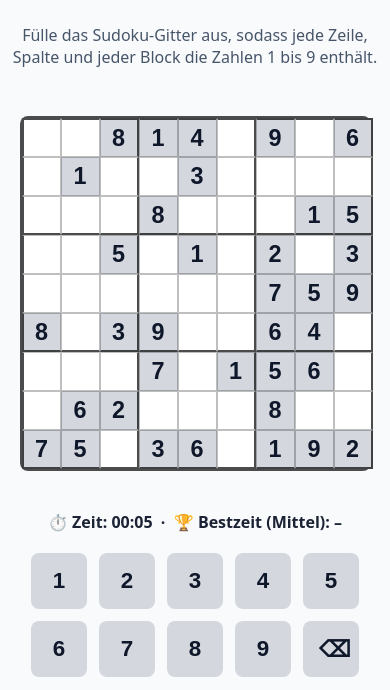
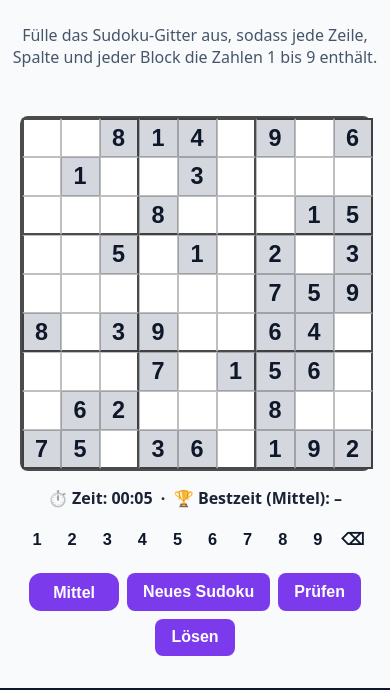
Before and after one commit to JustinHennig/InfoE1WebsiteJustinHennig, a plain HTML site: page sudoku.html in a window 390 px wide. Shown: the part 135-825 px from the top of the page. Drawn offline with Linux system fonts and the light colour scheme.

Commit message:
03.11.2025 - sudoku adds

```diff
--- a/style.css
+++ b/style.css
@@ -1055,14 +1055,18 @@ body.hasHover .sudoku-keypad button:active {
   display: none;
 }
 
+.sudoku-controls {
+  display: flex;
+  flex-wrap: wrap;
+  justify-content: center;
+  gap: 1rem;
+}
+
 @media (max-width: 640px) {
   .sudoku-layout {
     flex-direction: column;
     align-items: center;
-  }
-  .sudoku-keypad {
-    grid-template-columns: repeat(5, 1fr);
-    justify-content: center;
+    gap: 0.5rem;
   }
   .sudoku-board {
     --cell: calc((min(90vw)) / 9);
@@ -1071,10 +1075,39 @@ body.hasHover .sudoku-keypad button:active {
   .sudoku-board input {
     font-size: calc(var(--cell) * 0.6);
   }
+
+  .sudoku-controls {
+    gap: 0.5rem;
+    row-gap: 0.5rem;
+    margin-top: 1rem !important;
+  }
+
+  .sudoku-keypad {
+    display: grid;
+    grid-template-columns: repeat(10, 1fr);
+    width: 90vw;
+    max-width: 500px;
+    margin: 0.75rem auto 0;
+    gap: 0px;
+    justify-content: center;
+  }
+
   .sudoku-keypad button {
-    width: var(--cell);
-    height: var(--cell);
-    font-size: calc(var(--cell) * 0.4);
+    height: 36px;
+    width: 100%;
+    border: 0;
+    border-radius: 0;
+    background: transparent;
+    box-shadow: none;
+    color: var(--text);
+    font-weight: 600;
+    font-size: clamp(16px, 4.2vw, 20px);
+    padding: 0;
+    -webkit-tap-highlight-color: transparent;
+  }
+
+  .sudoku-keypad button:active {
+    background: rgba(255,255,255,0.06);
   }
 }
 
```
